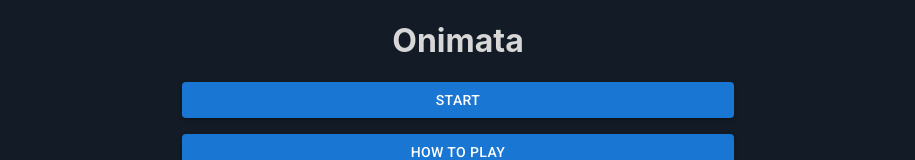
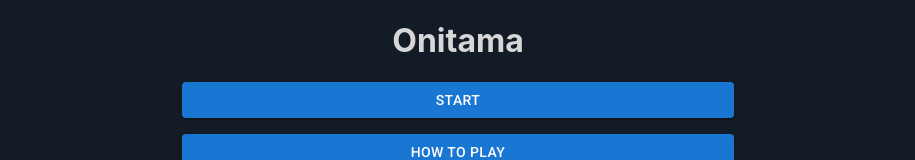
Before and after one commit to olaszm/onitama-clone, a React (Create React App) app: page / in a window 1280 px wide. Shown: the top 160 px of the page, without its empty margins (182-1097 px from the left). Built offline with nearby package versions, Linux system fonts and the light colour scheme.

Commit message:
fix spelling

```diff
--- a/public/index.html
+++ b/public/index.html
@@ -33,7 +33,7 @@
       rel="stylesheet"
       href="https://fonts.googleapis.com/icon?family=Material+Icons"
     />
-    <title>Onimata</title>
+    <title>Onitama</title>
   </head>
   <body>
     <noscript>You need to enable JavaScript to run this app.</noscript>
--- a/src/components/Footer.tsx
+++ b/src/components/Footer.tsx
@@ -3,7 +3,6 @@
 import { ReactComponent as Logo } from "../assets/emblem_white.svg";
 
 function Footer() {
-	// TODO: extract this to it's own module
 	const getCurrentYear = ():string => {
 		const date = new Date()
 		return date.getFullYear().toString()
@@ -35,7 +34,7 @@
 				spacing={2}
 			>
 				<MUILink
-					href="https://github.com/olaszm/onimata"
+					href="https://github.com/olaszm/onitama-clone"
 					target="_blank"
 					rel="noopener noreferrer"
 				>
--- a/src/pages/StartMenu.tsx
+++ b/src/pages/StartMenu.tsx
@@ -5,7 +5,7 @@
 function StartMenu() {
   return (
     <div>
-      <h1 style={{ textAlign: "center" }}>Onimata</h1>
+      <h1 style={{ textAlign: "center" }}>Onitama</h1>
       <MenuItems />
     </div>
   );
```
Also changed, not shown: 1 other file (tests, documents, lock files or other folders).
